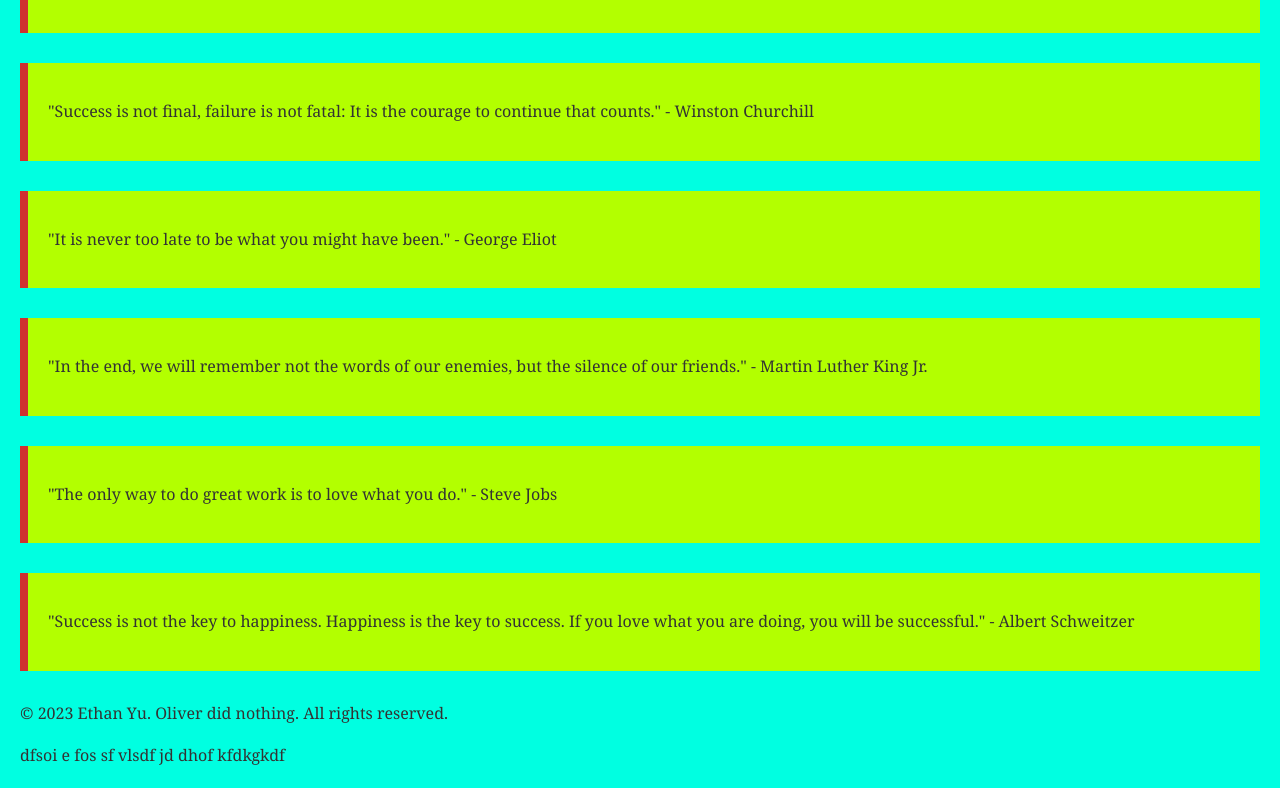
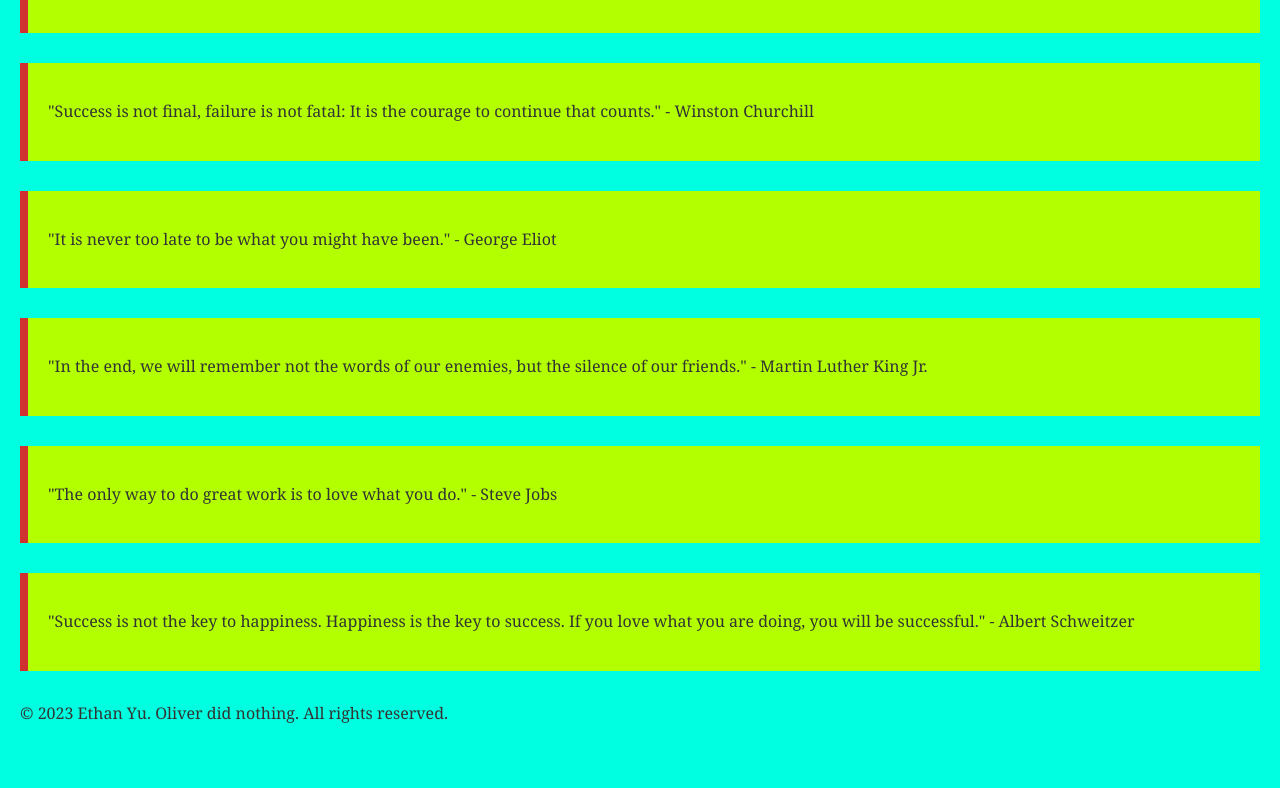
Before and after one commit to whomadethisagain/whomadethisagain.github.io, a plain HTML site: page index.html in a window 1280 px wide. Shown: the part 669-1457 px from the top of the page. After the commit the page ends 1416 px from the top, so only its background shows below. Drawn offline with Linux system fonts and the light colour scheme.

Commit message:
Update index.html
deleted gibberish

```diff
--- a/index.html
+++ b/index.html
@@ -77,6 +77,6 @@
     <footer>
         <p>&copy; 2023 Ethan Yu. Oliver did nothing. All rights reserved.</p>
     </footer>
-<p> dfsoi e fos sf vlsdf jd dhof kfdkgkdf</p>
+
 </body>
 </html>
```
